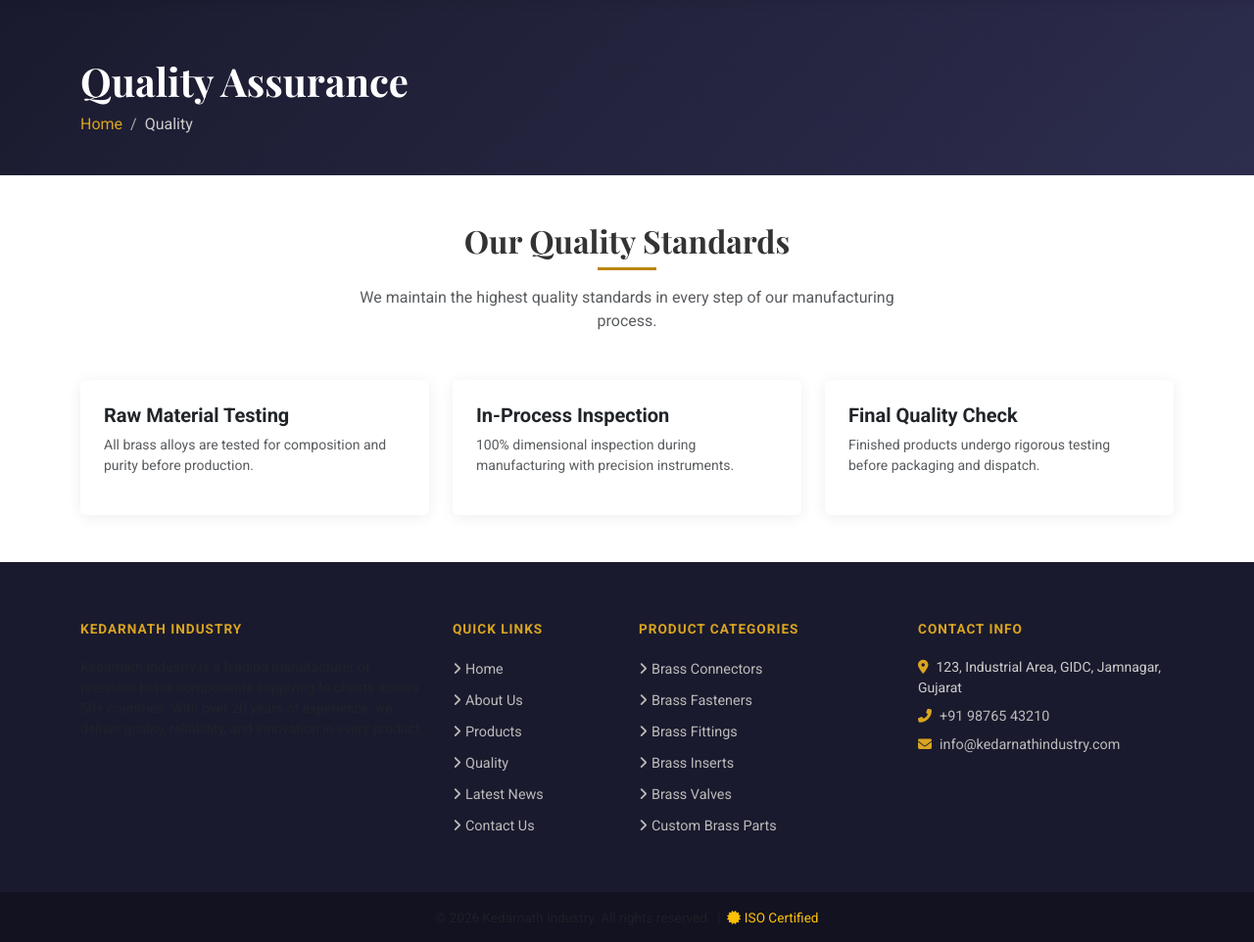
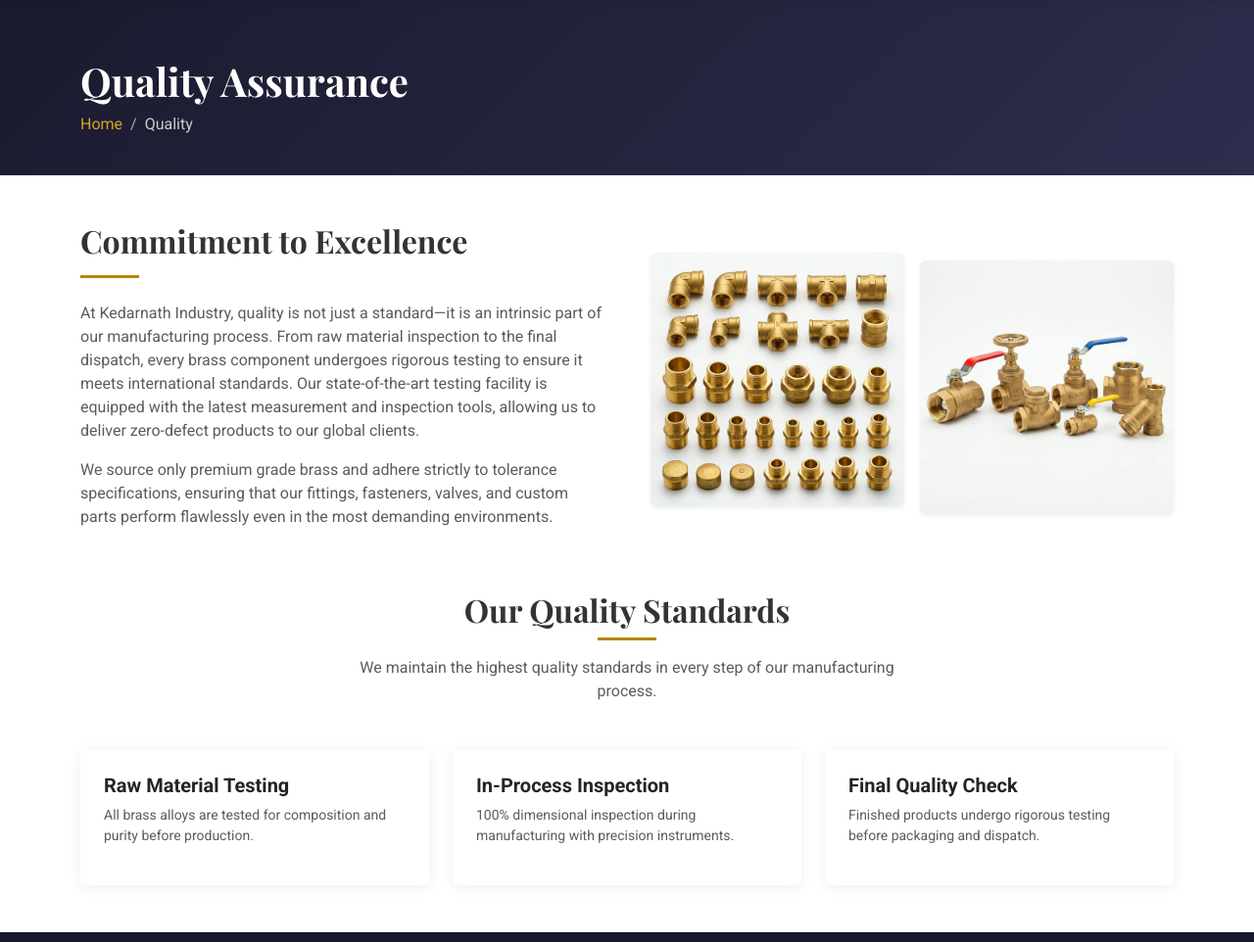
Before and after one commit to mayurchavda3302/brashpat-v2, a Django app: page /quality/ in a window 1280 px wide. Shown: the part 97-1059 px from the top of the page at 98% size. Run offline with Django 4.2, Linux system fonts and the light colour scheme; data comes from the database, SQL or seed files in the repository; data that the repository does not hold is empty.

Commit message:
add favi icon

```diff
--- a/templates/base.html
+++ b/templates/base.html
@@ -1,9 +1,11 @@
+{% load static %}
 <!DOCTYPE html>
 <html lang="en">
 <head>
     <meta charset="UTF-8">
     <meta name="viewport" content="width=device-width, initial-scale=1.0">
     <title>{% block title %}{% if site_settings %}{{ site_settings.company_name }}{% else %}Kedarnath Industry{% endif %}{% endblock %}</title>
+    <link rel="icon" type="image/jpeg" href="{% static 'images/favicon.jpg' %}">
     <meta name="description" content="{% block meta_desc %}{% if site_settings %}{{ site_settings.meta_description }}{% endif %}{% endblock %}">
     <!-- Bootstrap 5 -->
     <link href="https://cdn.jsdelivr.net/npm/bootstrap@5.3.0/dist/css/bootstrap.min.css" rel="stylesheet">
--- a/templates/core/quality.html
+++ b/templates/core/quality.html
@@ -1,4 +1,5 @@
 {% extends 'base.html' %}
+{% load static %}
 {% block title %}Quality - {% if site_settings %}{{ site_settings.company_name }}{% endif %}{% endblock %}
 {% block content %}
 <div class="page-header">
@@ -13,7 +14,26 @@
 
 <section class="py-5">
     <div class="container">
-        <div class="text-center mb-5">
+        <div class="row align-items-center g-5 mb-5">
+            <div class="col-lg-6">
+                <h2 class="section-title mb-3">Commitment to Excellence</h2>
+                <div class="divider mb-4" style="margin:0 0 20px 0;"></div>
+                <p class="text-muted">At Kedarnath Industry, quality is not just a standard—it is an intrinsic part of our manufacturing process. From raw material inspection to the final dispatch, every brass component undergoes rigorous testing to ensure it meets international standards. Our state-of-the-art testing facility is equipped with the latest measurement and inspection tools, allowing us to deliver zero-defect products to our global clients.</p>
+                <p class="text-muted">We source only premium grade brass and adhere strictly to tolerance specifications, ensuring that our fittings, fasteners, valves, and custom parts perform flawlessly even in the most demanding environments.</p>
+            </div>
+            <div class="col-lg-6">
+                <div class="row g-3">
+                    <div class="col-6">
+                        <img src="{% static 'images/products/brass_fittings.png' %}" class="img-fluid rounded shadow-sm" alt="Quality Brass Fittings">
+                    </div>
+                    <div class="col-6 mt-4">
+                        <img src="{% static 'images/products/brass_valves.png' %}" class="img-fluid rounded shadow-sm" alt="Quality Brass Valves">
+                    </div>
+                </div>
+            </div>
+        </div>
+
+        <div class="text-center mb-5 mt-5">
             <h2 class="section-title">Our Quality Standards</h2>
             <div class="divider mx-auto mt-2 mb-3"></div>
             <p class="section-subtitle text-muted mx-auto">We maintain the highest quality standards in every step of our manufacturing process.</p>
```
Also changed, not shown: templates/core/about.html (+11 -0 lines), static/images/favicon.jpg (added).
